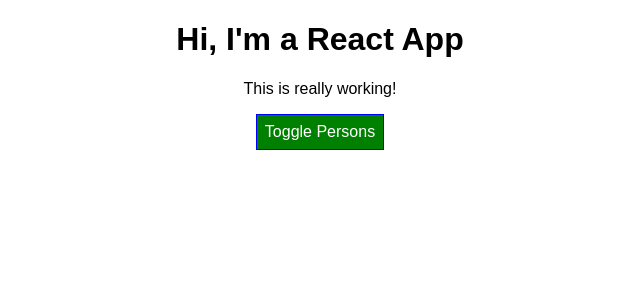
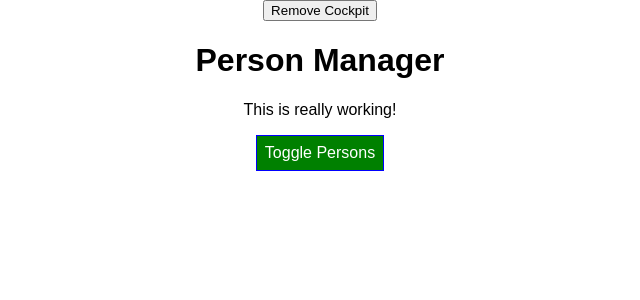
Before and after one commit to Mohit182/React-myapp, a React app: page / in a window 1280 px wide. Shown: the top 300 px of the page, without its empty margins (320-960 px from the left). Built offline with nearby package versions, Linux system fonts and the light colour scheme.

Commit message:
finished hoc

```diff
--- a/src/Components/Cockpit/Cockpit.js
+++ b/src/Components/Cockpit/Cockpit.js
@@ -1,6 +1,26 @@
-import React from "react";
+import React, { useEffect } from "react";
 import classes from './Cockpit.css'
+
 const cockpit = (props) => {
+    useEffect(() => {
+
+        console.log('[Cockpit.js] useEffect');
+        //https request....
+        setTimeout(() => {
+            alert('Saved data to cloud!');
+        }, 1000);
+        return () => {
+            console.log('[Cockpit.js] cleanup work in useEffect');
+        };
+    }, []);
+
+    useEffect(() => {
+        console.log('[Cockpit.js] 2nd useEffect');
+        return () => {
+            console.log('[Cockpit.js] cleanup work in 2nd useEffect');
+        };
+    });
+
     const assignedClasses = [];
     let btnClass = '';
 
@@ -8,16 +28,16 @@
         btnClass = classes.Red;
     }
 
-    if (props.persons.length <= 2) {
+    if (props.personsLength <= 2) {
         assignedClasses.push(classes.red); // classes = ['red']
     }
-    if (props.persons.length <= 1) {
+    if (props.personsLength <= 1) {
         assignedClasses.push(classes.bold); // classes = ['red', 'bold']
     }
 
     return (
         <div className={classes.Cockpit}>
-            <h1>Hi, I'm a React App</h1>
+            <h1>{props.title}</h1>
             <p className={assignedClasses.join(' ')}>This is really working!</p>
             <button className={btnClass} onClick={props.clicked}>
                 Toggle Persons
@@ -25,4 +45,4 @@
         </div>
     );
 }
-export default cockpit;
+export default React.memo(cockpit);
--- a/src/Components/Persons/Person/Person.css
+++ b/src/Components/Persons/Person/Person.css
@@ -5,6 +5,7 @@
   box-shadow: 0 2px 3px #ccc;
   padding: 16px;
   text-align: center;
+  background-color: aqua;
 }
 
 @media (min-width: 500px) {
--- a/src/Components/Persons/Person/Person.js
+++ b/src/Components/Persons/Person/Person.js
@@ -1,17 +1,28 @@
-import React from 'react';
-
+import React, {Component} from 'react';
+import Aux from '../../../hoc/Auxilary'
+import withClass from '../../../hoc/withClass';
 import classes from './Person.css';
 
-const person = props => {
-  return (
-    <div className={classes.Person}>
-      <p onClick={props.click}>
-        I'm {props.name} and I am {props.age} years old!
-      </p>
-      <p>{props.children}</p>
-      <input type="text" onChange={props.changed} value={props.name} />
-    </div>
-  );
+class Person extends Component{
+  render(){
+    console.log('[Person.js] rendering....');
+
+    return (
+      <Aux>
+        <p onClick={this.props.click}>
+          I'm {this.props.name} and I am {this.props.age} years old!
+        </p>
+        <p>{this.props.children}</p>
+        <input
+          type="text"
+          onChange={this.props.changed}
+          value={this.props.name}
+        />
+      </Aux>
+      //if dont want to use div we can return the elements by wraping with [] and spacing with commas
+      //using key value to as the unique identifier
+    );
+  }
 };
 
-export default person;
+export default withClass(Person,classes.Person);
--- a/src/Components/Persons/Persons.js
+++ b/src/Components/Persons/Persons.js
@@ -1,13 +1,50 @@
-import React from "react";
+import React, { Component } from "react";
 import Person from "./Person/Person";
-const persons = (props) =>  props.persons.map((person, index) => {
-        return <Person
-            click={() => props.clicked(index)}
-            name={person.name}
-            age={person.age}
-            key={person.id}
-            changed={(event) => props.changed(event, person.id)}
-          />
+class Persons extends Component {
+  // static getDerivedStateFromProps(props, state) {
+  //   console.log('[Persons.js] getDerivedStateFromProps');
+  //   return state;
+  // }
+  // componentWillReceiveProps(props){
+  //   console.log('[Persons.js] componentWillReceiveProps',props);
+  // }
+  shouldComponentUpdate(nextProps, nextState) {
+    console.log('[Persons.js] shouldComponentUpdate');
+    return true;
+  }
+  getSnapshotBeforeUpdate(prevprops, preState) {
+    console.log('[Person.js] getSnapshotBeforeUpdate');
+    return { message: 'Snapshot!' };
+  }
 
+  // componentWillUpdate{
+
+  // }
+
+
+  componentDidUpdate(prevprops, preState,snapshot) {
+    console.log('[Person.js] componentDidUpdate');
+    console.log(snapshot);
+  }
+
+  componentWillUnmount(){
+    console.log('[Persons.js] componentWillUnmount');
+  }
+
+  render() {
+    console.log('[Persons.js] rendering....');
+
+    return this.props.persons.map((person, index) => {
+
+      return <Person
+        click={() => this.props.clicked(index)}
+        name={person.name}
+        age={person.age}
+        key={person.id}
+        changed={(event) => this.props.changed(event, person.id)}
+      />
     });
-export default persons;
+
+  }
+};
+export default Persons;
--- a/src/Containers/App.js
+++ b/src/Containers/App.js
@@ -1,10 +1,16 @@
-import React, { Component } from 'react';
+import React, { PureComponent } from 'react';
 import Cockpit from '../Components/Cockpit/Cockpit';
 import classes from './App.css';
 import Persons from '../Components/Persons/Persons';
+import withClass from '../hoc/withClass';
+import Aux from '../hoc/Auxilary';
 
+class App extends PureComponent {
+  constructor(props) {
+    super(props);
+    console.log('[App.js] constructor');
+  }
 
-class App extends Component {
   state = {
     persons: [
       { id: 'asfa1', name: 'Max', age: 28 },
@@ -12,8 +18,36 @@
       { id: 'asdf11', name: 'Stephanie', age: 26 }
     ],
     otherState: 'some other value',
-    showPersons: false
+    showPersons: false,
+    showCockpit: true
   };
+
+  static getDerivedStateFromProps(props, state) {
+    console.log('[App.js] get derived state from props');
+    return state;
+  }
+
+  componentDidMount() {
+    console.log('[Ap.js] componentDidMount');
+  }
+
+  // componentWillMount() {
+  //   console.log('[Ap.js] componentWillMount');
+  // }
+
+  // shouldComponentUpdate(nextProps, nextState) {
+  //   console.log('[App.js]shouldComponentUpdate');
+  //   if (
+  //     nextProps.persons !== this.props.persons ||
+  //     nextProps.changed != this.props.changed ||
+  //     nextProps.clicked !== this.props.clicked
+  //    ) {
+  //     return true;
+  //   } else {
+  //     return false;
+  //   }                  done with purecomponent
+
+  // }
 
   nameChangedHandler = (event, id) => {
     const personIndex = this.state.persons.findIndex(p => {
@@ -46,7 +80,9 @@
     this.setState({ showPersons: !doesShow });
   };
 
+
   render() {
+    console.log('[App.js] render');
     let persons = null;
 
     if (this.state.showPersons) {
@@ -60,17 +96,25 @@
 
 
     return (
-      <div className={classes.App}>
-        <Cockpit
+      <Aux>
+        <button onClick={
+          () => {
+            this.setState({ showCockpit: false })
+          }
+        }>
+          Remove Cockpit
+        </button>
+        {this.state.showCockpit ? <Cockpit
+          title={this.props.appTitle}
           showPersons={this.state.showPersons}
-          persons={this.state.persons}
+          personsLength={this.state.persons.length}
           clicked={this.togglePersonsHandler}
-        />
+        /> : null}
         {persons}
-      </div>
+      </Aux>
     );
     // return React.createElement('div', {className: 'App'}, React.createElement('h1', null, 'Does this work now?'));
   }
 }
 
-export default App;
+export default withClass(App,classes.App);
--- /dev/null
+++ b/src/hoc/Auxilary.js
@@ -0,0 +1,3 @@
+const aux = props => props.children;
+
+export default aux;
--- /dev/null
+++ b/src/hoc/withClass.js
@@ -0,0 +1,10 @@
+import React from "react";
+
+const withClass = (WrappedComponent, className) => {
+    return props => (
+        <div className={className}>
+            <WrappedComponent {...props} />
+        </div>
+    );
+};
+export default withClass;
--- a/src/index.js
+++ b/src/index.js
@@ -4,5 +4,5 @@
 import App from './Containers/App';
 import registerServiceWorker from './registerServiceWorker';
 
-ReactDOM.render(<App />, document.getElementById('root'));
+ReactDOM.render(<App appTitle="Person Manager" />, document.getElementById('root'));
 registerServiceWorker();
```
